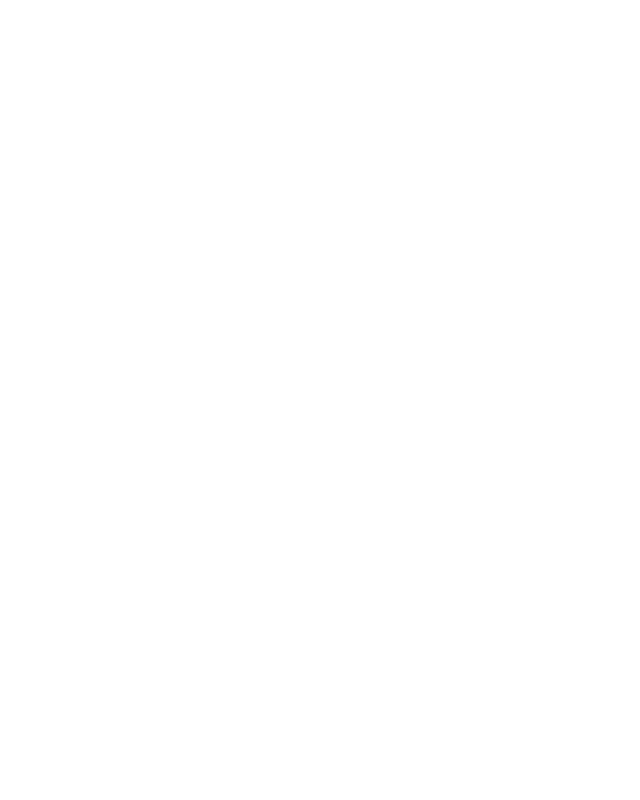
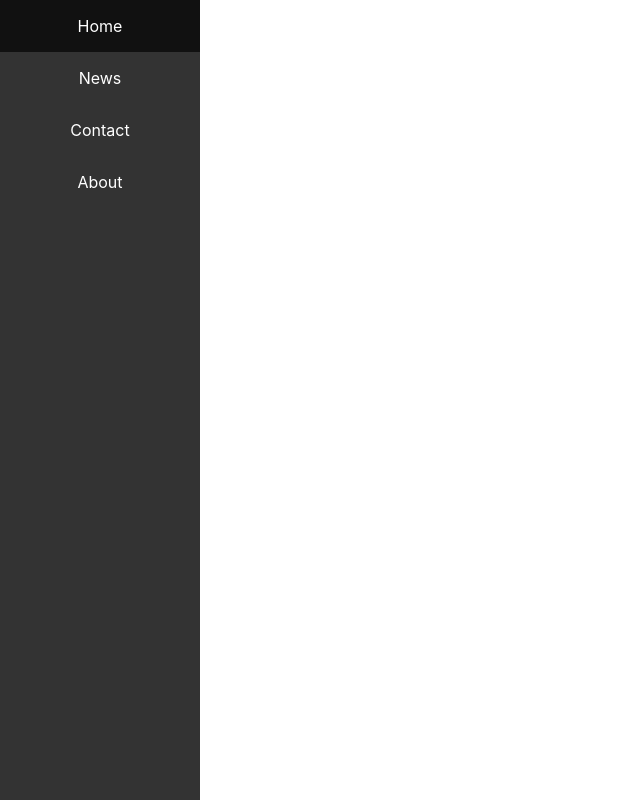
Before and after one commit to lukalicheli/instagram-clone, a React (Create React App) app in the folder instagram-clone/: page / in a window 1280 px wide. Shown: the whole page, without its empty margins (0-640 px from the left). Built offline with nearby package versions, Linux system fonts and the light colour scheme.

Commit message:
Created navbar and the necessary components for the future dev

```diff
--- a/instagram-clone/src/App.css
+++ b/instagram-clone/src/App.css
@@ -1,38 +1,36 @@
-.App {
-  text-align: center;
+nav {
+  height: 100%;
+  position: fixed;
+  left: 0;
+  top: 0;
+  background-color: #333;
 }
 
-.App-logo {
-  height: 40vmin;
-  pointer-events: none;
+ul {
+  list-style-type: none;
+  margin: 0;
+  padding: 0;
+  width: 200px;
 }
 
-@media (prefers-reduced-motion: no-preference) {
-  .App-logo {
-    animation: App-logo-spin infinite 20s linear;
-  }
+li {
+  display: inline-block;
+  width: 100%;
+
 }
 
-.App-header {
-  background-color: #282c34;
-  min-height: 100vh;
-  display: flex;
-  flex-direction: column;
-  align-items: center;
-  justify-content: center;
-  font-size: calc(10px + 2vmin);
+li a {
+  display: block;
   color: white;
+  text-align: center;
+  padding: 16px;
+  text-decoration: none;
 }
 
-.App-link {
-  color: #61dafb;
+li:hover {
+  background-color: #111;
 }
 
-@keyframes App-logo-spin {
-  from {
-    transform: rotate(0deg);
-  }
-  to {
-    transform: rotate(360deg);
-  }
+.active {
+  background-color: #4CAF50;
 }
--- a/instagram-clone/src/App.js
+++ b/instagram-clone/src/App.js
@@ -1,7 +1,26 @@
 import "./App.css";
 
 function App() {
-  return <div className="App"></div>;
+  return (
+    <div className="App">
+      <nav>
+        <ul>
+          <li>
+            <a href="#home">Home</a>
+          </li>
+          <li>
+            <a href="#news">News</a>
+          </li>
+          <li>
+            <a href="#contact">Contact</a>
+          </li>
+          <li>
+            <a href="#about">About</a>
+          </li>
+        </ul>
+      </nav>
+    </div>
+  );
 }
 
 export default App;
```
